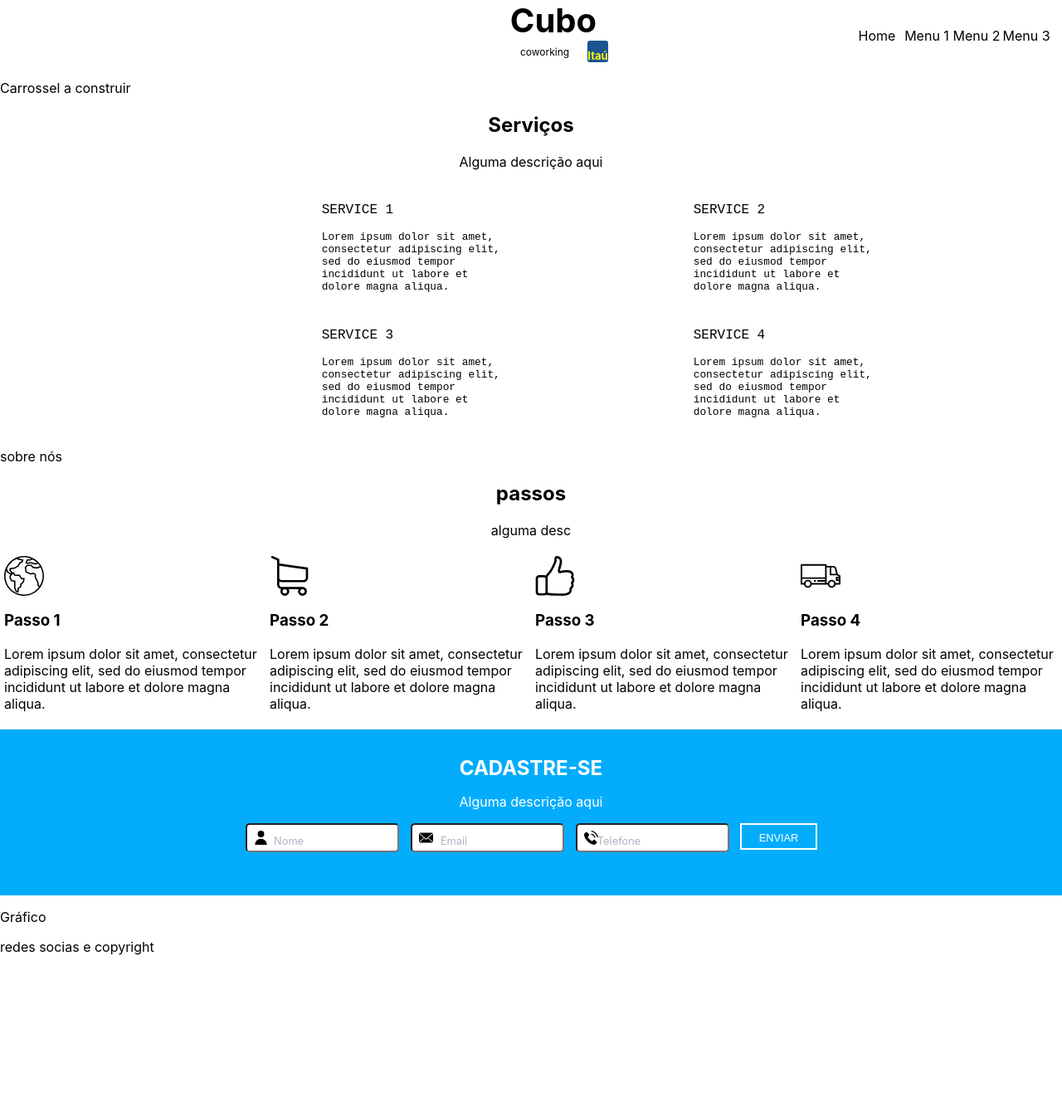
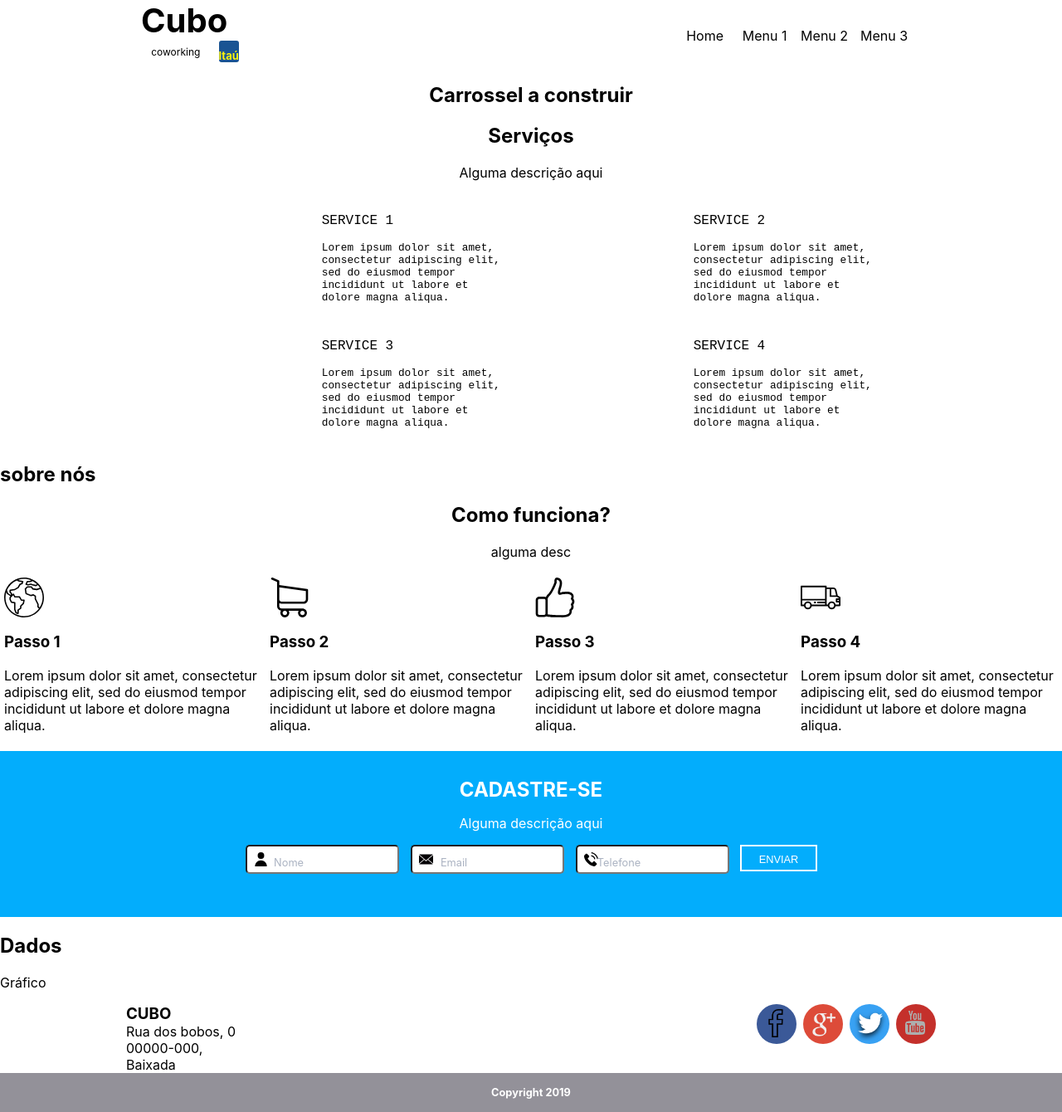
Before and after one commit to wps13/testes-frontEnd, a React (Create React App) app in the folder cubonetwork/: page /#/ in a window 1280 px wide. Shown: the whole page at 83% size. Before the commit the page ends 1151 px from the top, so only its background shows below. Built offline with nearby package versions, Linux system fonts and the light colour scheme.

Commit message:
Add state hook and improve style

```diff
--- a/cubonetwork/src/containers/Home/index.jsx
+++ b/cubonetwork/src/containers/Home/index.jsx
@@ -1,14 +1,23 @@
-import React from "react";
+import React, { useState } from "react";
 
 import Logo from "../../components/Logo";
 import MenuBar from "../../components/MenuBar";
 import ServicesArea from "../../components/ServicesArea";
 import ProcessArea from "../../components/ProcessArea";
 import SignUpForm from "../../components/SignUpForm";
+import Adress from "../../components/Adress";
+import SNSArea from "../../components/SNSArea";
+import Copyright from "../../components/Copyright";
 
 import "./style.scss";
 
 const Home = () => {
+  const [inputs, onChangeInput] = useState({});
+  const handleInput = e => {
+    onChangeInput(inputs => ({ ...inputs, [e.target.name]: e.target.value }));
+  };
+  const sendData = () => inputs;
+
   return (
     <div className="home">
       <header className="home-header">
@@ -16,7 +25,7 @@ const Home = () => {
         <MenuBar />
       </header>
       <main className="home-main">
-        <p>Carrossel a construir</p>
+        <h2 style={{ textAlign: "center" }}>Carrossel a construir</h2>
       </main>
       <section className="home-services">
         <div className="home-services-container">
@@ -24,19 +33,18 @@ const Home = () => {
             <h2>Serviços</h2>
             <p>Alguma descrição aqui</p>
           </div>
-
           <ServicesArea />
         </div>
       </section>
       <section className="home-about">
         <div className="home-about-container">
-          <p>sobre nós </p>
+          <h2>sobre nós </h2>
         </div>
       </section>
       <section className="home-steps">
         <div className="home-steps-container">
           <div className="home-steps-container-title">
-            <h2>passos </h2>
+            <h2>Como funciona?</h2>
             <p>alguma desc</p>
           </div>
 
@@ -44,15 +52,22 @@ const Home = () => {
         </div>
       </section>
       <section className="home-signup">
-        <SignUpForm />
+        <SignUpForm inputChange={handleInput} btnClick={sendData} />
       </section>
       <section className="home-graph">
         <div className="home-graph-container">
+          <h2>Dados</h2>
           <p>Gráfico</p>
         </div>
       </section>
       <footer className="home-footer">
-        <div className="home-footer-container">redes socias e copyright</div>
+        <div className="home-footer-container">
+          <div className="home-footer-container-sns">
+            <Adress />
+            <SNSArea />
+          </div>
+          <Copyright />
+        </div>
       </footer>
     </div>
   );
--- a/cubonetwork/src/containers/Home/style.scss
+++ b/cubonetwork/src/containers/Home/style.scss
@@ -1,7 +1,7 @@
 .home {
   .home-header {
     display: grid;
-    grid-template-columns: 3fr 2fr;
+    grid-template-columns: 1fr 1fr 3fr 2fr 1fr;
     grid-template-rows: 80px;
   }
   .home-services {
@@ -11,6 +11,7 @@
       }
     }
   }
+
   .home-steps {
     .home-steps-container {
       .home-steps-container-title {
@@ -18,4 +19,13 @@
       }
     }
   }
+
+  .home-footer {
+    .home-footer-container {
+      .home-footer-container-sns {
+        display: grid;
+        grid-template-columns: 1fr 1fr 4fr 1fr 1fr;
+      }
+    }
+  }
 }
```
